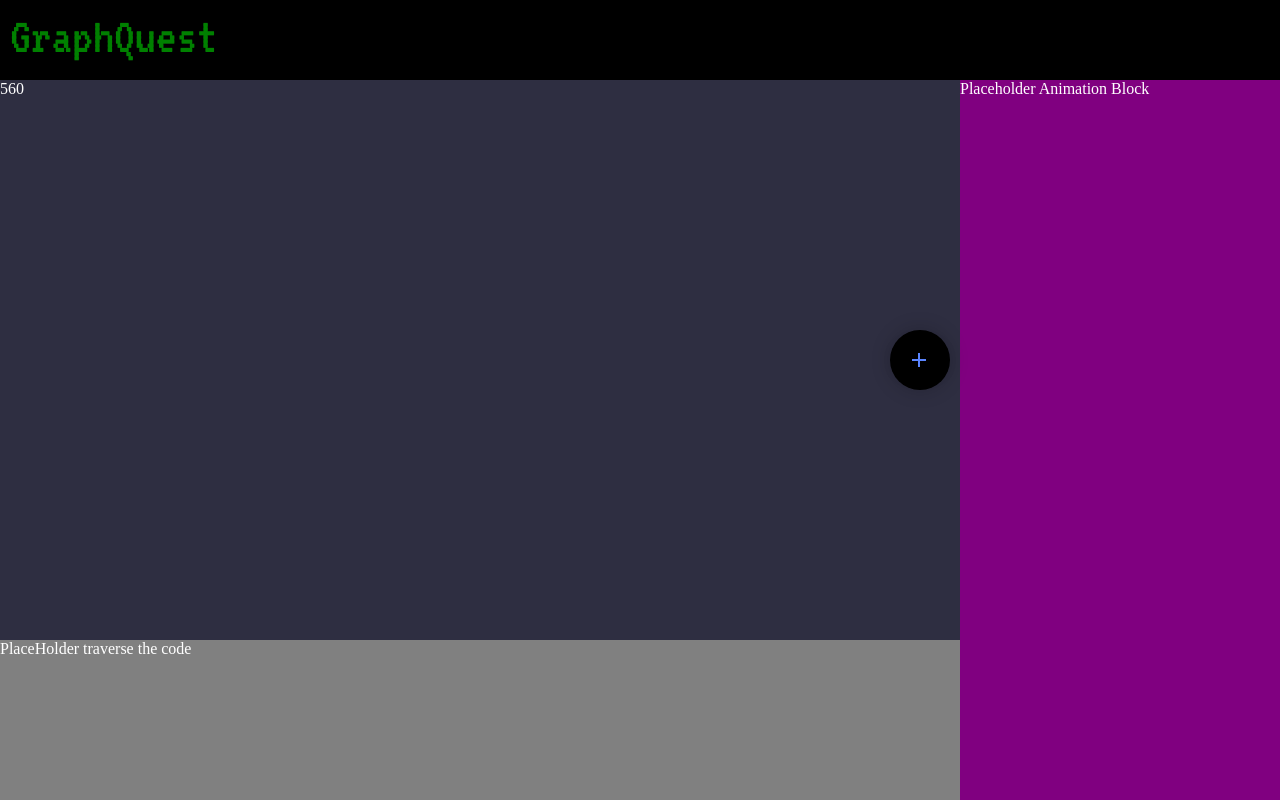
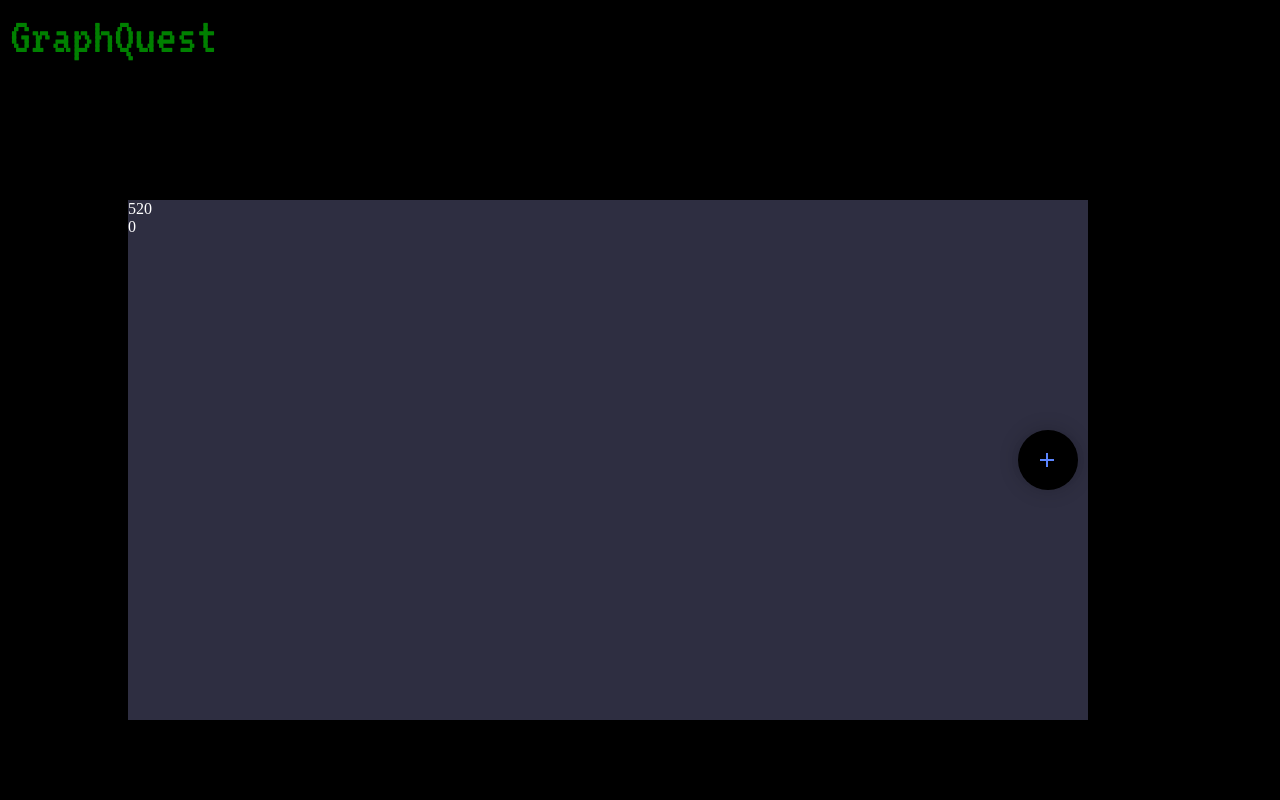
Before and after one commit to M-Mire/GraphQuest, a React (Create React App) app in the folder graph-quest/: page / in a window 1280 px wide. Built offline with nearby package versions, Linux system fonts and the light colour scheme; a web font is replaced by a local one.

Commit message:
useReducer for nodes add dispatch + bug fix + styling

```diff
--- a/graph-quest/public/styles.css
+++ b/graph-quest/public/styles.css
@@ -141,3 +141,25 @@ nav.openDragNav .nav-content span{
 .nav-content span .a:hover .i{
     opacity: 1;
 }
+
+.node{
+	background: white;
+	position:absolute;
+  border-style: solid;
+  text-align: center;
+  white-space: normal;
+}
+
+.innerNode{
+  border-style: solid;
+  white-space: normal;
+  background: "blue";
+  z-index: 200;
+}
+
+.node,.innerNode{
+  display:flex;
+  text-align: center;
+  justify-content: center;
+  align-items: center;
+}
--- a/graph-quest/src/components/Animation.jsx
+++ b/graph-quest/src/components/Animation.jsx
@@ -1,8 +1,8 @@
 import Canvas from "./Canvas";
-export default function Animation({ enableEditMode }) {
+export default function Animation({ enableEditMode, nodes }) {
   return (
     <>
-      <Canvas enableEditMode={enableEditMode} />
+      <Canvas enableEditMode={enableEditMode} nodes={nodes} />
       <div className="animation-code-block">Placeholder Animation Block</div>
       <div className="animation-traverse-block">
         PlaceHolder traverse the code
--- a/graph-quest/src/components/App.jsx
+++ b/graph-quest/src/components/App.jsx
@@ -1,9 +1,33 @@
-import { useState } from "react";
+import { useState, useReducer } from "react";
 import Navbar from "./Navbar";
 import Animation from "./Animation";
 import EditMode from "./EditMode";
+
+export const ACTIONS = {
+  ADD_NODE: "ADD_NODE",
+};
+
+function reducer(nodes, action) {
+  switch (action.type) {
+    case ACTIONS.ADD_NODE:
+      const { x, y, val } = action.payload;
+      return [
+        ...nodes,
+        {
+          id: Date.now(),
+          val: val,
+          x: x,
+          y: y,
+          visited: false,
+          queued: false,
+        },
+      ];
+  }
+}
+
 const App = () => {
-  const [isEditMode, setEditMode] = useState(false);
+  const [isEditMode, setEditMode] = useState(true);
+  const [nodes, dispatch] = useReducer(reducer, []);
 
   return (
     <div className="app">
@@ -13,12 +37,15 @@ const App = () => {
           enableEditMode={() => {
             setEditMode(true);
           }}
+          nodes={nodes}
         />
       ) : (
         <EditMode
           enableEditMode={() => {
             setEditMode(false);
           }}
+          dispatch={dispatch}
+          nodes={nodes}
         />
       )}
     </div>
--- a/graph-quest/src/components/Canvas.jsx
+++ b/graph-quest/src/components/Canvas.jsx
@@ -1,10 +1,11 @@
 import DraggableNav from "./DraggableNav";
+import Node from "./Node";
 import EditSharpIcon from "@mui/icons-material/EditSharp";
 import ShuffleIcon from "@mui/icons-material/Shuffle";
 import DeleteForeverIcon from "@mui/icons-material/DeleteForever";
 import React, { useState, useCallback } from "react";
 
-export default function Canvas({ enableEditMode }) {
+export default function Canvas({ enableEditMode, nodes }) {
   const NAV_ITEMS = [
     { id: 1, Icon: EditSharpIcon, onClickFunc: enableEditMode },
     {
@@ -41,6 +42,9 @@ export default function Canvas({ enableEditMode }) {
         ismousedown={isMouseDown}
         NAV_ITEMS={NAV_ITEMS}
       />
+      {nodes.map((node) => {
+        return <Node key={node.id} val={node.val} x={node.x} y={node.y} />;
+      })}
     </div>
   );
 }
--- a/graph-quest/src/components/EditMode.jsx
+++ b/graph-quest/src/components/EditMode.jsx
@@ -1,10 +1,17 @@
 import React, { useState, useCallback } from "react";
 import DraggableNav from "./DraggableNav";
+import Node from "./Node";
 import EditSharpIcon from "@mui/icons-material/EditSharp";
 import ShuffleIcon from "@mui/icons-material/Shuffle";
 import DeleteForeverIcon from "@mui/icons-material/DeleteForever";
+import { ACTIONS } from "./App.jsx";
 
-export default function EditMode({ enableEditMode }) {
+export default function EditMode({ enableEditMode, dispatch, nodes }) {
+  const [count, setCount] = useState(0);
+  const [measureMode, setMeasureMode] = useState({});
+  const [isMouseDown, setMouseDown] = useState(false);
+  const [activeNode, setActiveNode] = useState(-1);
+
   const NAV_ITEMS = [
     { id: 1, Icon: EditSharpIcon, onClickFunc: enableEditMode },
     {
@@ -18,12 +25,42 @@ export default function EditMode({ enableEditMode }) {
       onClickFunc: () => console.log("DeleteClicked Clicked"),
     },
   ];
+  function handleNode(e) {
+    // True Coordinate for x,y
+    const { pageX: x, pageY: y, target } = e;
+    const { className, textContent } = target;
+    console.log(className);
+    if (className !== "canvas-edit" && className !== "innerNode") {
+      return;
+    }
+    if (className === "innerNode") {
+      const clickedNode = parseInt(textContent);
+      if (activeNode === -1) {
+        setActiveNode(clickedNode);
+      } else if (activeNode === clickedNode) {
+        setActiveNode(-1);
+      }
+      return;
+    }
+    // DISPATCH TO ADD A NEW NOD
+    const rect = document.getElementById("editMode").getBoundingClientRect();
+    const node_x = x - rect.left + window.scrollX;
+    const node_y = y - rect.top + window.scrollY;
+    dispatch({
+      type: ACTIONS.ADD_NODE,
+      payload: { x: node_x, y: node_y, val: count },
+    });
+    setCount(count + 1);
+    return;
+  }
 
-  const [height, setHeight] = useState(0);
-  const [isMouseDown, setMouseDown] = useState(false);
   const measuredRef = useCallback((node) => {
     if (node !== null) {
-      setHeight(node.getBoundingClientRect().height);
+      setMeasureMode({
+        height: node.getBoundingClientRect().height,
+        top: node.getBoundingClientRect().top,
+        left: node.getBoundingClientRect().left,
+      });
     }
   }, []);
 
@@ -32,15 +69,32 @@ export default function EditMode({ enableEditMode }) {
       id="editMode"
       className="canvas-edit"
       ref={measuredRef}
+      onMouseDown={(e) => {
+        handleNode(e);
+      }}
       onMouseUp={() => {
         setMouseDown(false);
       }}>
       <DraggableNav
-        canvasHeight={height}
+        canvasHeight={measureMode.height}
         handleMousedown={() => setMouseDown(true)}
         ismousedown={isMouseDown}
         NAV_ITEMS={NAV_ITEMS}
       />
+      {nodes.map((node) => {
+        return (
+          <Node
+            key={node.id}
+            val={node.val}
+            x={node.x}
+            y={node.y}
+            handleNode={handleNode}
+            curActiveNode={activeNode}
+          />
+        );
+      })}
+      <br></br>
+      {nodes.length}
     </div>
   );
 }
--- /dev/null
+++ b/graph-quest/src/components/Node.jsx
@@ -0,0 +1,43 @@
+import React, { useState } from "react";
+let NODE_RADIUS = 15; // RADIUS OF THE CIRCLE (WIDTH/2 OR HEIGHT/2)
+
+const INNER_NODE_CSS = {
+  MozBorderRadius: NODE_RADIUS,
+  WebkitBorderRadius: NODE_RADIUS,
+  borderRadius: NODE_RADIUS,
+  width: NODE_RADIUS * 2 + "px",
+  height: NODE_RADIUS * 2 + "px",
+  lineHeight: NODE_RADIUS * 2 + "px",
+  fontSize: (NODE_RADIUS * 2) / 3 + "px",
+};
+const NODE_CSS = {
+  height: NODE_RADIUS * 4 + NODE_RADIUS,
+  width: NODE_RADIUS * 4 + NODE_RADIUS,
+};
+
+export default function Node(props) {
+  const [num, setNum] = useState("");
+  const [isClicked, setClicked] = useState(false);
+  return (
+    <div
+      id="node"
+      className="node"
+      style={{
+        ...NODE_CSS,
+        top: props.y - NODE_CSS.height / 2,
+        left: props.x - NODE_CSS.width / 2,
+        background: "red",
+      }}>
+      <div
+        className="innerNode"
+        style={{ ...INNER_NODE_CSS, background: isClicked ? "red" : "blue" }}
+        onMouseDown={(e) => {
+          if (props.curActiveNode === -1 || props.curActiveNode === props.val) {
+            setClicked(!isClicked);
+          }
+        }}>
+        {props.val}
+      </div>
+    </div>
+  );
+}
```
